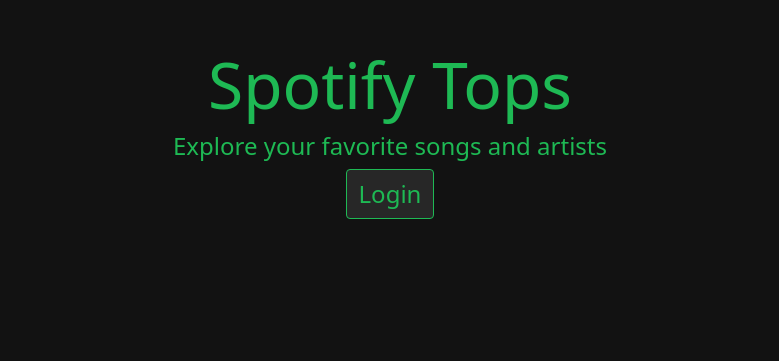
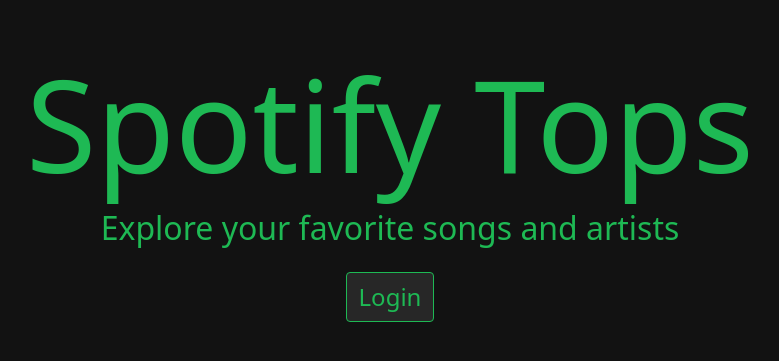
Before and after one commit to samgold2020/Spotify, a React (Create React App) app: page /login in a window 1280 px wide. Shown: the part 267-628 px from the top of the page, without its empty margins (250-1029 px from the left). Built offline with nearby package versions, Linux system fonts and the light colour scheme.

Commit message:
login styling with dynamic button updated

```diff
--- a/src/screens/Login/Login.js
+++ b/src/screens/Login/Login.js
@@ -32,11 +32,17 @@
         >
           <h1
             class="animate__animated animate__bounce"
-            style={{ fontSize: '4rem', color: Colors.spotifyGreen }}
+            style={{ fontSize: '8rem', color: Colors.spotifyGreen }}
           >
             Spotify Tops
           </h1>
-          <h2 style={{ fontSize: '1.5rem', color: Colors.spotifyGreen }}>
+          <h2
+            style={{
+              fontSize: '2rem',
+              color: Colors.spotifyGreen,
+              marginBottom: '2%',
+            }}
+          >
             Explore your favorite songs and artists
           </h2>
           <DisplayButton
```
